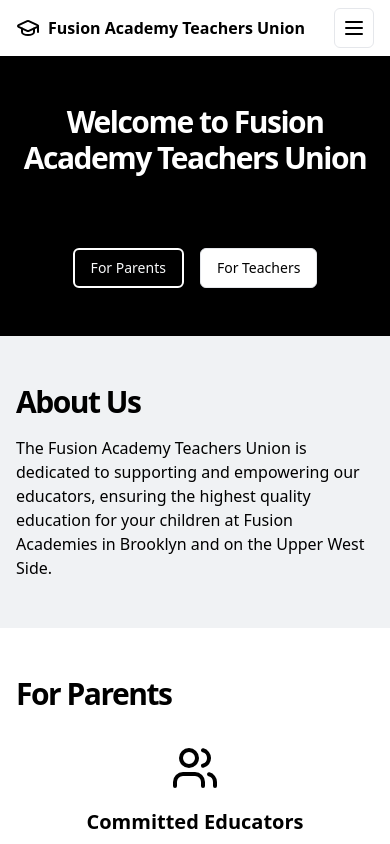
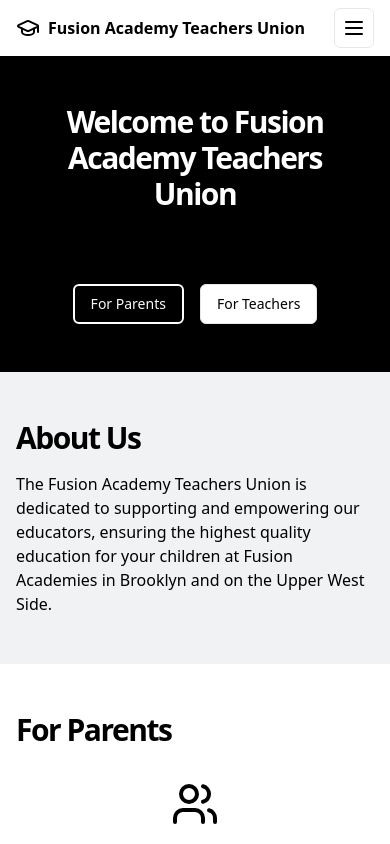
Before and after one commit to chtmiley/FusionTeachersUnion, a Next.js app in the folder fusion-teachers-union/: page / in a window 390 px wide. Shown: the top 844 px of the page. Built offline with nearby package versions, Linux system fonts and the light colour scheme.

Commit message:
Centering formatting by removing some containers

```diff
--- a/fusion-teachers-union/src/app/page.tsx
+++ b/fusion-teachers-union/src/app/page.tsx
@@ -56,7 +56,7 @@
       </header>
       <main className="flex-1">
         <section className="w-full py-12 md:py-24 lg:py-32 xl:py-48 bg-primary">
-          <div className="container px-4 md:px-6">
+          <div className="px-6 md:px-8">
             <div className="flex flex-col items-center space-y-4 text-center">
               <div className="space-y-2">
                 <h1 className="text-3xl font-bold tracking-tighter sm:text-4xl md:text-5xl lg:text-6xl/none text-white">
@@ -87,7 +87,7 @@
           </div>
         </section>
         <section id="for-parents" className="w-full py-12 md:py-24 lg:py-32">
-          <div className="container px-4 md:px-6">
+          <div className="px-4 md:px-6">
             <h2 className="text-3xl font-bold tracking-tighter sm:text-4xl md:text-5xl">For Parents</h2>
             <div className="grid gap-10 sm:grid-cols-2 md:gap-16 lg:grid-cols-3 mt-8">
               <div className="flex flex-col items-center space-y-4 text-center">
```
